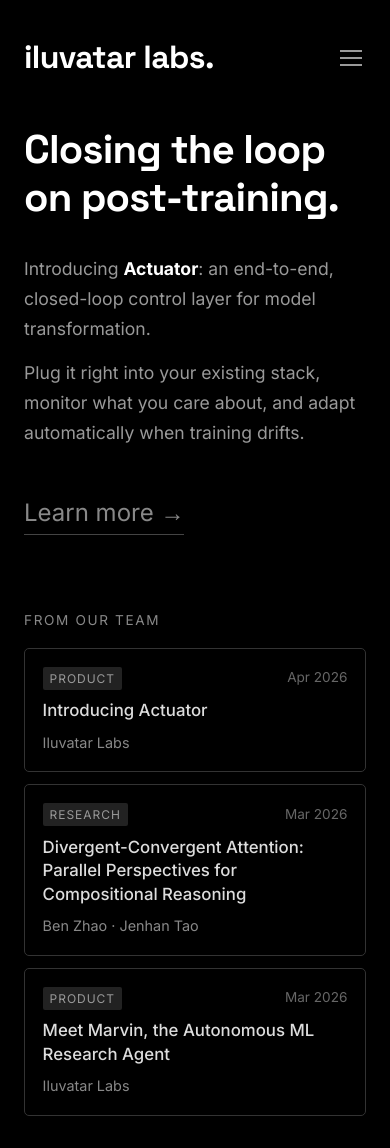
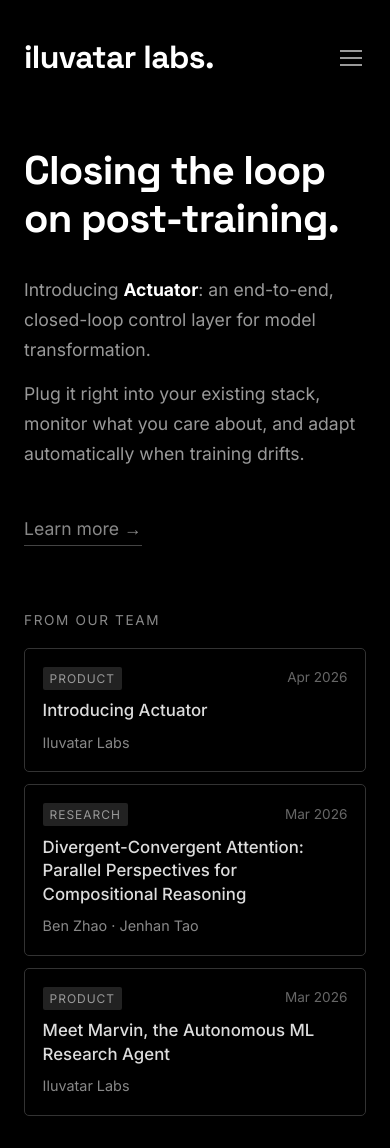
Before and after one commit to IluvatarLabs/iluvatarlabs.github.io, a Jekyll site: the page built from index.html, in a window 390 px wide. Built offline with Jekyll 4.4.1, drawn with Linux system fonts in a browser that asks for light colours.

Commit message:
Adjust homepage mobile hero spacing

```diff
--- a/index.html
+++ b/index.html
@@ -334,7 +334,7 @@
 
             .hero-area {
                 justify-content: center;
-                padding-top: 0;
+                padding-top: 2rem;
                 min-height: 55vh;
             }
 
@@ -347,6 +347,10 @@
             }
 
             .hero p {
+                font-size: 1.1rem;
+            }
+
+            .hero-link {
                 font-size: 1.1rem;
             }
 
```
